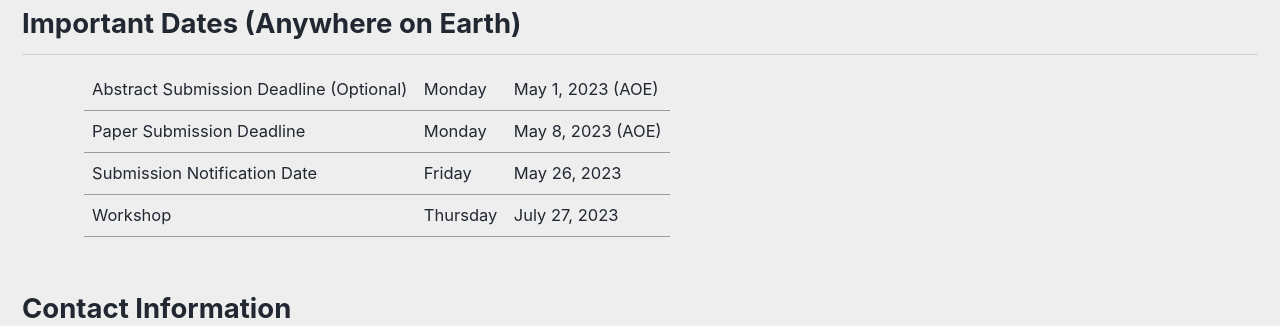
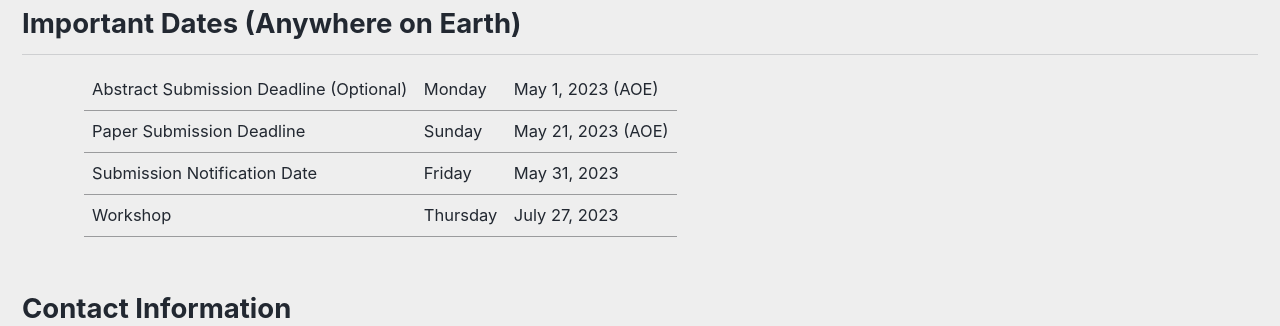
Before and after one commit to kdf-workshop/kdf23, a Jekyll site: the page built from _pages/home.md, in a window 1280 px wide and 900 px high, scrolled down 1648 px. Shown: the part 231-557 px from the top of the window. Built offline with Jekyll 4.4.1, drawn with Linux system fonts in a browser that asks for light colours; cached includes are drawn as plain includes.

Commit message:
Update home.md

```diff
--- a/_pages/home.md
+++ b/_pages/home.md
@@ -39,13 +39,13 @@ Furthermore, based on the reflections and feedback from our past KDF workshops,
         </tr>
         <tr>
             <td>Paper Submission Deadline</td>
-            <td>Monday</td>
-            <td>May 8, 2023 (AOE)</td>
+            <td>Sunday</td>
+            <td>May 21, 2023 (AOE)</td>
         </tr>
         <tr>
             <td>Submission Notification Date</td>
             <td>Friday</td>
-            <td>May 26, 2023<br>
+            <td>May 31, 2023<br>
             </td>
         </tr>
         <!--<tr>
```
